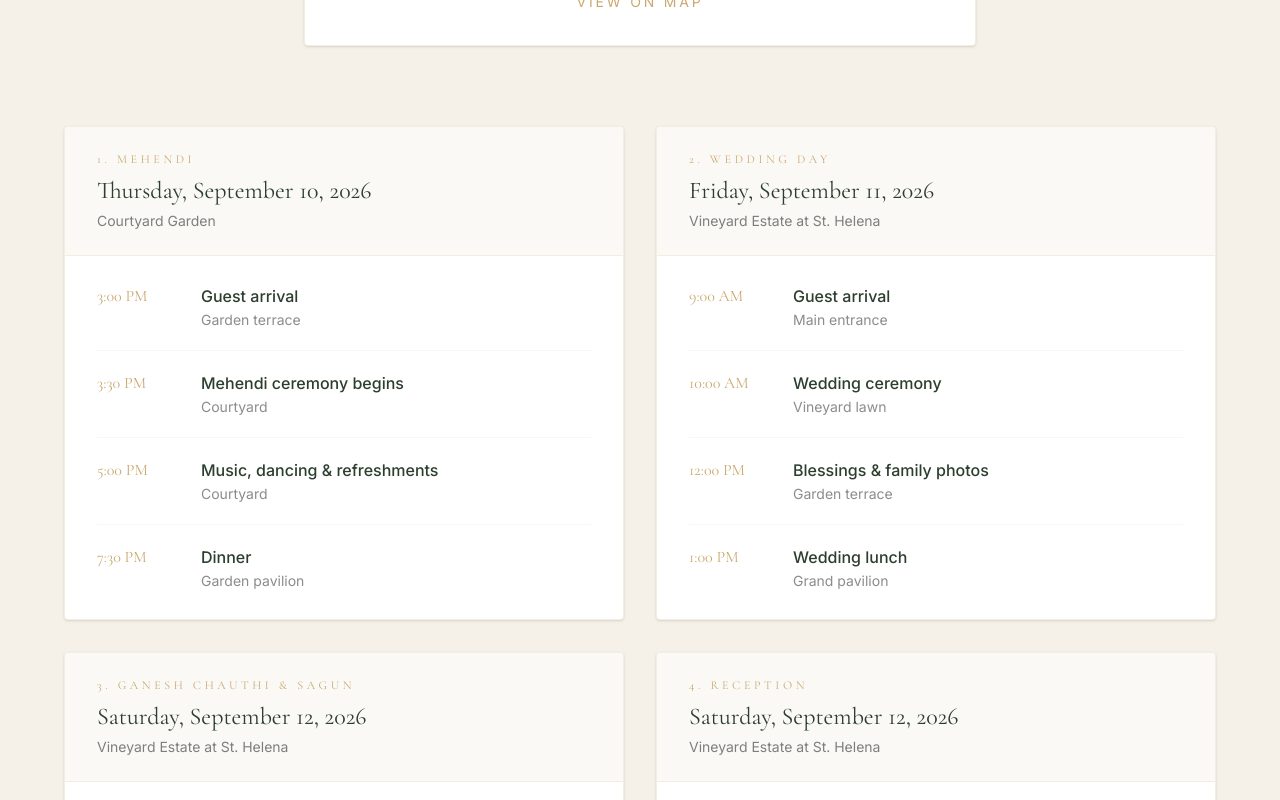
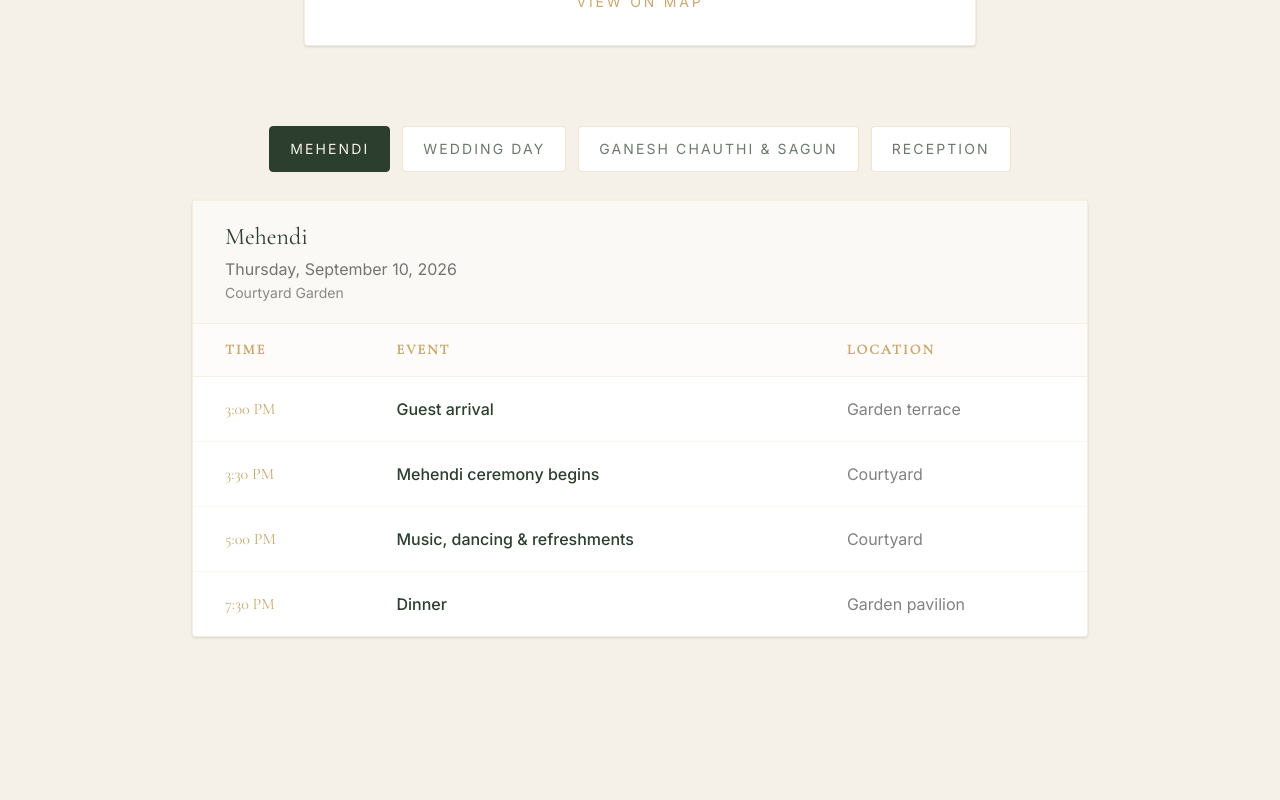
Before and after one commit to safaljoshie/priscawedssafal, a Next.js app: page / in a window 1280 px wide. Shown: the part 1360-2160 px from the top of the page. Built offline with nearby package versions, Linux system fonts and the light colour scheme.

Commit message:
Add tabbed event selector and schedule table to Details.
Let guests pick Mehendi, Wedding Day, Ganesh Chauthi & Sagun, or Reception to view that day's timeline in a table.

Co-authored-by: Cursor <cursoragent@cursor.com>

```diff
--- a/components/Details.tsx
+++ b/components/Details.tsx
@@ -1,9 +1,15 @@
+"use client";
+
+import { useState } from "react";
 import { wedding } from "@/lib/wedding";
 import { Section } from "./Section";
 import { SectionHeading } from "./SectionHeading";
 
 export function Details() {
   const { dateDisplay, location, events } = wedding;
+  const [selectedId, setSelectedId] = useState<string>(events[0].id);
+
+  const selected = events.find((e) => e.id === selectedId) ?? events[0];
 
   return (
     <Section id="details" className="bg-ivory">
@@ -37,50 +43,83 @@ export function Details() {
         </a>
       </article>
 
-      <div className="mt-14 space-y-8 md:mt-20 md:grid md:grid-cols-2 md:gap-8 md:space-y-0">
-        {events.map((event, index) => (
-          <article
+      <div className="mx-auto mt-14 max-w-4xl md:mt-20">
+        <div
+          className="flex gap-2 overflow-x-auto pb-1 md:flex-wrap md:justify-center md:gap-3"
+          role="tablist"
+          aria-label="Wedding events"
+        >
+          {events.map((event) => {
+            const isActive = event.id === selectedId;
+            return (
+              <button
                 key={event.id}
-            className="overflow-hidden rounded-sm border border-gold/20 bg-white shadow-sm"
+                type="button"
+                role="tab"
+                aria-selected={isActive}
+                onClick={() => setSelectedId(event.id)}
+                className={`shrink-0 rounded-sm border px-4 py-2.5 text-xs uppercase tracking-[0.12em] transition-colors md:px-5 md:py-3 md:text-sm md:tracking-[0.15em] ${
+                  isActive
+                    ? "border-green bg-green text-ivory"
+                    : "border-gold/30 bg-white text-green/70 hover:border-gold hover:text-green"
+                }`}
               >
-            <div className="border-b border-gold/15 bg-ivory/40 px-6 py-5 md:px-8 md:py-6">
-              <p className="font-serif text-xs uppercase tracking-[0.3em] text-gold">
-                {index + 1}. {event.name}
-              </p>
-              <p className="mt-2 font-serif text-xl text-green md:text-2xl">
-                {event.date}
-              </p>
-              <p className="mt-1 text-sm text-[#1a1a1a]/55">{event.venue}</p>
+                {event.name}
+              </button>
+            );
+          })}
         </div>
 
-            <ol className="px-6 py-2 md:px-8">
-              {event.schedule.map(({ time, event: item, location: place }, i) => (
-                <li
-                  key={`${event.id}-${time}`}
-                  className={`flex gap-4 py-4 md:gap-6 md:py-5 ${
-                    i < event.schedule.length - 1
-                      ? "border-b border-gold/10"
-                      : ""
-                  }`}
+        <div
+          role="tabpanel"
+          className="mt-6 overflow-hidden rounded-sm border border-gold/20 bg-white shadow-sm"
         >
-                  <time className="w-16 shrink-0 font-serif text-sm text-gold md:w-20 md:text-base">
+          <div className="border-b border-gold/15 bg-ivory/40 px-5 py-4 md:px-8 md:py-5">
+            <h3 className="font-serif text-xl text-green md:text-2xl">
+              {selected.name}
+            </h3>
+            <p className="mt-1 text-sm text-[#1a1a1a]/60 md:text-base">
+              {selected.date}
+            </p>
+            <p className="mt-0.5 text-sm text-[#1a1a1a]/50">{selected.venue}</p>
+          </div>
+
+          <div className="overflow-x-auto">
+            <table className="w-full min-w-[320px] text-left text-sm md:text-base">
+              <thead>
+                <tr className="border-b border-gold/15 bg-ivory/20">
+                  <th className="px-5 py-3 font-serif text-xs uppercase tracking-[0.15em] text-gold md:px-8 md:py-4 md:text-sm">
+                    Time
+                  </th>
+                  <th className="px-5 py-3 font-serif text-xs uppercase tracking-[0.15em] text-gold md:px-8 md:py-4 md:text-sm">
+                    Event
+                  </th>
+                  <th className="px-5 py-3 font-serif text-xs uppercase tracking-[0.15em] text-gold md:px-8 md:py-4 md:text-sm">
+                    Location
+                  </th>
+                </tr>
+              </thead>
+              <tbody>
+                {selected.schedule.map(({ time, event: item, location: place }) => (
+                  <tr
+                    key={`${selected.id}-${time}-${item}`}
+                    className="border-b border-gold/10 last:border-b-0"
+                  >
+                    <td className="whitespace-nowrap px-5 py-4 font-serif text-gold md:px-8 md:py-5">
                       {time}
-                  </time>
-                  <div>
-                    <p className="text-sm font-medium text-green md:text-base">
+                    </td>
+                    <td className="px-5 py-4 font-medium text-green md:px-8 md:py-5">
                       {item}
-                    </p>
-                    {place && (
-                      <p className="mt-0.5 text-xs text-[#1a1a1a]/50 md:text-sm">
-                        {place}
-                      </p>
-                    )}
+                    </td>
+                    <td className="px-5 py-4 text-[#1a1a1a]/55 md:px-8 md:py-5">
+                      {place || "—"}
+                    </td>
+                  </tr>
+                ))}
+              </tbody>
+            </table>
           </div>
-                </li>
-              ))}
-            </ol>
-          </article>
-        ))}
+        </div>
       </div>
     </Section>
   );
```
Lines whose indentation alone changed are shown as unchanged.
